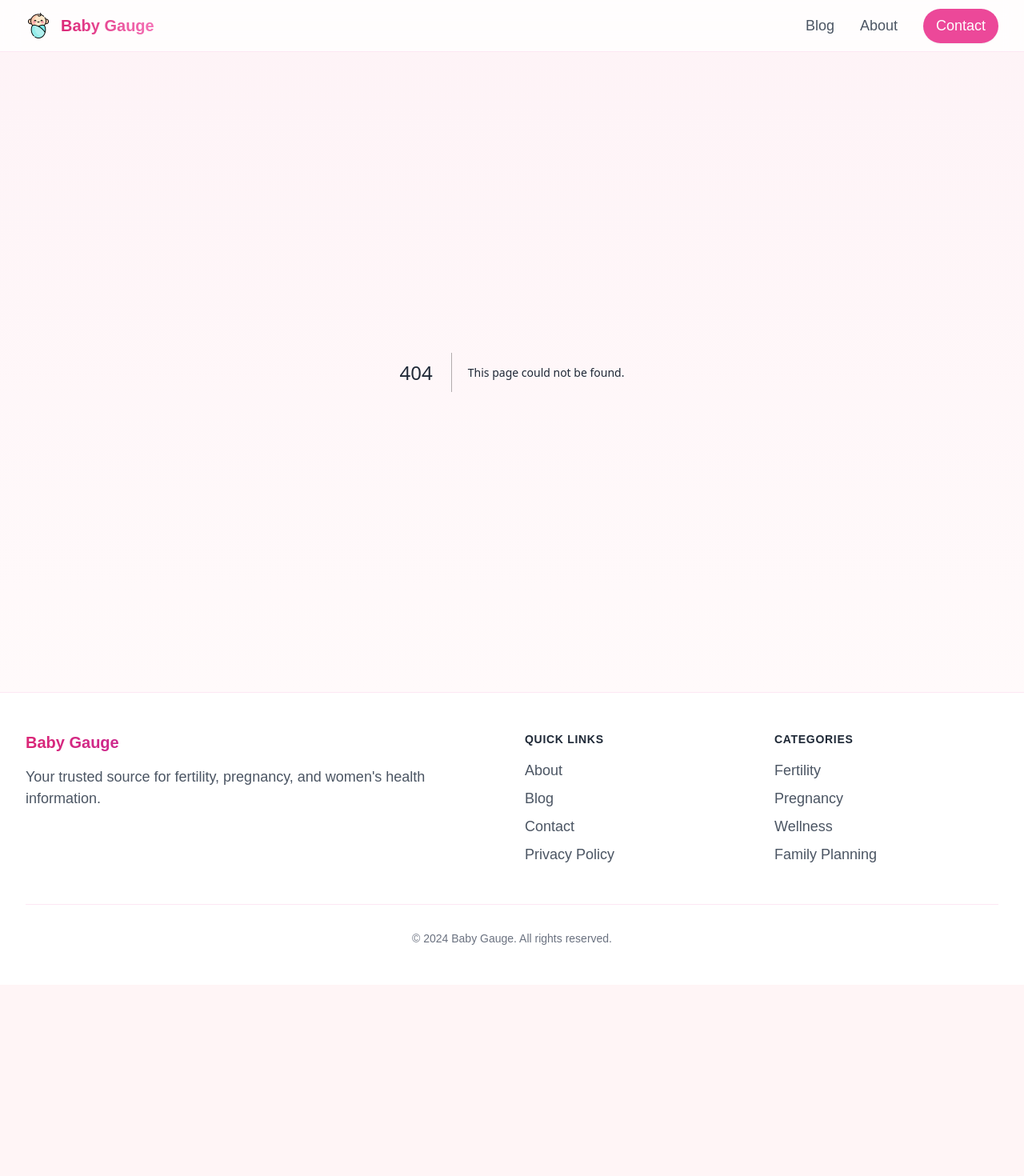
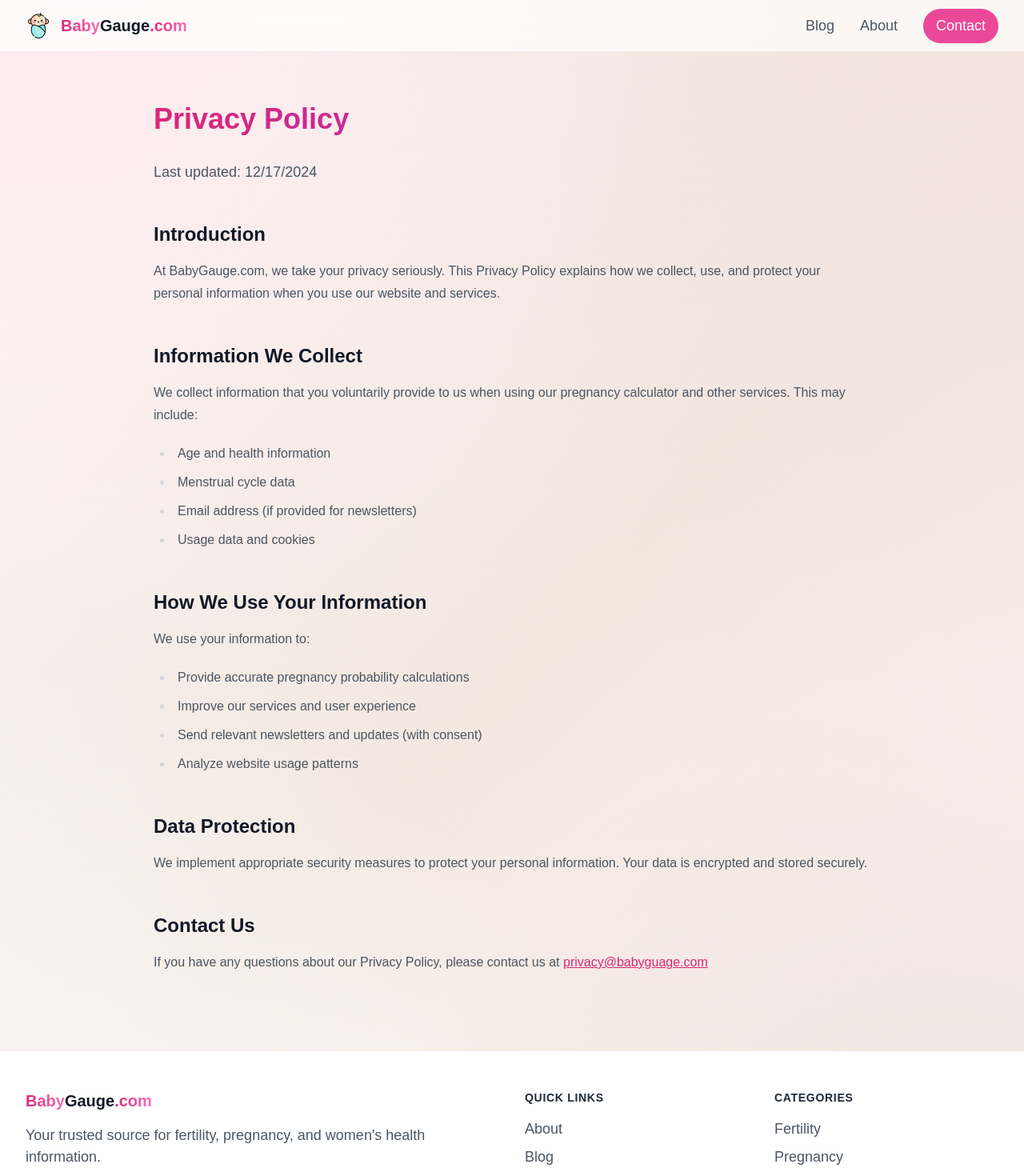
Before and after one commit to BonJenn/babyguage, a Next.js app: page /privacy in a window 1280 px wide. Before the commit this address had no page. Shown: the top 1470 px of the page at 80% size. Before the commit the page ends 1231 px from the top, so only its background shows below. Built offline with nearby package versions, Linux system fonts and the light colour scheme.

Commit message:
Added links to footer, updated calculator with pagination

```diff
--- a/src/app/blog/page.tsx
+++ b/src/app/blog/page.tsx
@@ -123,7 +123,7 @@
         <p className="text-gray-600 mb-6 max-w-2xl mx-auto">
           Subscribe to our newsletter for the latest articles, tips, and insights about fertility and women's health.
         </p>
-        <form className="max-w-md mx-auto flex gap-4">
+        <form className="max-w-md mx-auto flex flex-col sm:flex-row gap-4">
           <input
             type="email"
             placeholder="Enter your email"
--- a/src/app/globals.css
+++ b/src/app/globals.css
@@ -117,9 +117,9 @@
   background: rgba(255, 255, 255, 0.5);
   backdrop-filter: blur(10px);
   border-radius: 1.5rem;
-  padding: 2rem;
+  padding: 3rem;
   box-shadow: 0 4px 6px rgba(0, 0, 0, 0.05);
-  margin-bottom: 2rem;
+  margin-bottom: 3rem;
 }
 
 .question-label {
@@ -137,3 +137,29 @@
 .animate-loading-bar {
   animation: loading 2s infinite ease-in-out;
 }
+
+@keyframes bounce-in {
+  0% {
+    transform: scale(0.3);
+    opacity: 0;
+  }
+  50% {
+    transform: scale(1.1);
+  }
+  70% {
+    transform: scale(0.9);
+  }
+  100% {
+    transform: scale(1);
+    opacity: 1;
+  }
+}
+
+.scale-90 {
+  transform: scale(0.9);
+}
+
+.scale-100 {
+  transform: scale(1);
+  animation: bounce-in 0.5s cubic-bezier(0.68, -0.55, 0.265, 1.55);
+}
--- /dev/null
+++ b/src/app/privacy/page.tsx
@@ -0,0 +1,69 @@
+export default function PrivacyPolicy() {
+  return (
+    <div className="max-w-4xl mx-auto py-16">
+      <h1 className="text-4xl font-bold mb-8 bg-gradient-to-r from-pink-600 to-purple-600
+                     bg-clip-text text-transparent">
+        Privacy Policy
+      </h1>
+
+      <div className="prose prose-pink max-w-none">
+        <p className="text-lg text-gray-600 mb-8">
+          Last updated: {new Date().toLocaleDateString()}
+        </p>
+
+        <section className="mb-8">
+          <h2 className="text-2xl font-semibold text-gray-900 mb-4">Introduction</h2>
+          <p className="text-gray-600">
+            At BabyGauge.com, we take your privacy seriously. This Privacy Policy explains how we collect,
+            use, and protect your personal information when you use our website and services.
+          </p>
+        </section>
+
+        <section className="mb-8">
+          <h2 className="text-2xl font-semibold text-gray-900 mb-4">Information We Collect</h2>
+          <p className="text-gray-600">
+            We collect information that you voluntarily provide to us when using our pregnancy calculator
+            and other services. This may include:
+          </p>
+          <ul className="list-disc pl-6 mt-4 text-gray-600">
+            <li>Age and health information</li>
+            <li>Menstrual cycle data</li>
+            <li>Email address (if provided for newsletters)</li>
+            <li>Usage data and cookies</li>
+          </ul>
+        </section>
+
+        <section className="mb-8">
+          <h2 className="text-2xl font-semibold text-gray-900 mb-4">How We Use Your Information</h2>
+          <p className="text-gray-600">
+            We use your information to:
+          </p>
+          <ul className="list-disc pl-6 mt-4 text-gray-600">
+            <li>Provide accurate pregnancy probability calculations</li>
+            <li>Improve our services and user experience</li>
+            <li>Send relevant newsletters and updates (with consent)</li>
+            <li>Analyze website usage patterns</li>
+          </ul>
+        </section>
+
+        <section className="mb-8">
+          <h2 className="text-2xl font-semibold text-gray-900 mb-4">Data Protection</h2>
+          <p className="text-gray-600">
+            We implement appropriate security measures to protect your personal information.
+            Your data is encrypted and stored securely.
+          </p>
+        </section>
+
+        <section className="mb-8">
+          <h2 className="text-2xl font-semibold text-gray-900 mb-4">Contact Us</h2>
+          <p className="text-gray-600">
+            If you have any questions about our Privacy Policy, please contact us at{' '}
+            <a href="mailto:privacy@babyguage.com" className="text-pink-600 hover:text-pink-700">
+              privacy@babyguage.com
+            </a>
+          </p>
+        </section>
+      </div>
+    </div>
+  );
+}
--- a/src/components/Footer.tsx
+++ b/src/components/Footer.tsx
@@ -1,3 +1,5 @@
+import Link from 'next/link';
+
 export default function Footer() {
   return (
     <footer className="bg-white border-t border-pink-100">
@@ -5,9 +7,10 @@
         <div className="grid grid-cols-1 md:grid-cols-4 gap-8">
           {/* About Section */}
           <div className="md:col-span-2">
-            <h3 className="text-xl font-semibold mb-4 bg-gradient-to-r from-pink-600 to-purple-600
-                         bg-clip-text text-transparent">
-              Baby Gauge
+            <h3 className="text-xl font-semibold mb-4">
+              <span className="bg-gradient-to-r from-pink-600 to-pink-400 bg-clip-text text-transparent">Baby</span>
+              <span className="text-gray-900">Gauge</span>
+              <span className="bg-gradient-to-r from-pink-600 to-pink-400 bg-clip-text text-transparent">.com</span>
             </h3>
             <p className="text-gray-600 mb-4">
               Your trusted source for fertility, pregnancy, and women's health information.
@@ -28,13 +31,26 @@
               Quick Links
             </h4>
             <ul className="space-y-2">
-              {['About', 'Blog', 'Contact', 'Privacy Policy'].map((link) => (
-                <li key={link}>
-                  <a href="#" className="text-gray-600 hover:text-pink-500 transition-colors">
-                    {link}
-                  </a>
-                </li>
-              ))}
+              <li>
+                <Link href="/about" className="text-gray-600 hover:text-pink-500 transition-colors">
+                  About
+                </Link>
+              </li>
+              <li>
+                <Link href="/blog" className="text-gray-600 hover:text-pink-500 transition-colors">
+                  Blog
+                </Link>
+              </li>
+              <li>
+                <Link href="/contact" className="text-gray-600 hover:text-pink-500 transition-colors">
+                  Contact
+                </Link>
+              </li>
+              <li>
+                <Link href="/privacy" className="text-gray-600 hover:text-pink-500 transition-colors">
+                  Privacy Policy
+                </Link>
+              </li>
             </ul>
           </div>
 
@@ -44,13 +60,26 @@
               Categories
             </h4>
             <ul className="space-y-2">
-              {['Fertility', 'Pregnancy', 'Wellness', 'Family Planning'].map((category) => (
-                <li key={category}>
-                  <a href="#" className="text-gray-600 hover:text-pink-500 transition-colors">
-                    {category}
-                  </a>
-                </li>
-              ))}
+              <li>
+                <Link href="/blog/category/fertility" className="text-gray-600 hover:text-pink-500 transition-colors">
+                  Fertility
+                </Link>
+              </li>
+              <li>
+                <Link href="/blog/category/pregnancy" className="text-gray-600 hover:text-pink-500 transition-colors">
+                  Pregnancy
+                </Link>
+              </li>
+              <li>
+                <Link href="/blog/category/wellness" className="text-gray-600 hover:text-pink-500 transition-colors">
+                  Wellness
+                </Link>
+              </li>
+              <li>
+                <Link href="/blog/category/family-planning" className="text-gray-600 hover:text-pink-500 transition-colors">
+                  Family Planning
+                </Link>
+              </li>
             </ul>
           </div>
         </div>
--- a/src/components/Header.tsx
+++ b/src/components/Header.tsx
@@ -21,9 +21,10 @@
                 priority
               />
             </div>
-            <span className="text-xl font-semibold bg-gradient-to-r from-pink-600 to-pink-400
-                           bg-clip-text text-transparent">
-              Baby Gauge
+            <span className="text-xl font-semibold">
+              <span className="bg-gradient-to-r from-pink-600 to-pink-400 bg-clip-text text-transparent">Baby</span>
+              <span className="text-gray-900">Gauge</span>
+              <span className="bg-gradient-to-r from-pink-600 to-pink-400 bg-clip-text text-transparent">.com</span>
             </span>
           </Link>
 
--- a/src/components/HomeContent.tsx
+++ b/src/components/HomeContent.tsx
@@ -46,7 +46,7 @@
         <div className="max-w-7xl mx-auto px-4 sm:px-6 lg:px-8 relative z-10">
           <div className="max-w-3xl">
             <h1 className="text-6xl font-bold mb-6 bg-gradient-to-r from-pink-600 to-purple-600
-                         bg-clip-text text-transparent">
+                         bg-clip-text text-transparent px-4 sm:px-0">
               Your Journey to Parenthood Starts Here
             </h1>
             <p className="text-xl text-gray-700 mb-8">
--- a/src/components/PregnancyCalculator.tsx
+++ b/src/components/PregnancyCalculator.tsx
@@ -40,14 +40,31 @@
   focus:outline-none focus:ring-4 focus:ring-pink-100
   transition-all duration-200
   backdrop-blur-sm
+  [&::-webkit-calendar-picker-indicator]:opacity-100
+  [&::-webkit-calendar-picker-indicator]:text-pink-600
+  [&::-webkit-calendar-picker-indicator]:bg-pink-600
+  dark:text-pink-600
+  appearance-none
+  mobile:text-pink-600
+  mt-6
+`;
+
+const dateInputClasses = `
+  ${inputClasses}
+  text-pink-600 !important
+  opacity-100 !important
+  color-scheme-light !important
+  [&::-webkit-calendar-picker-indicator]:filter-none
+  [&::-webkit-calendar-picker-indicator]:opacity-100
+  [&::-webkit-calendar-picker-indicator]:text-pink-600
 `;
 
 const labelClasses = `
-  block
-  text-lg font-medium
+  block mb-8
+  text-2xl font-bold
   bg-gradient-to-r from-pink-600 to-purple-600
   bg-clip-text text-transparent
-  mb-2
+  [&>*]:mt-6
 `;
 
 const buttonClasses = "w-full bg-gradient-to-r from-pink-500 to-purple-500 hover:from-pink-600 hover:to-purple-600 text-white px-6 py-4 rounded-xl text-xl font-medium transition duration-300 shadow-lg hover:shadow-xl";
@@ -59,6 +76,41 @@
     <div className="h-full bg-gradient-to-r from-pink-500 to-purple-500 animate-loading-bar"></div>
   </div>
 );
+
+const ProgressIndicator = ({ currentStep }: { currentStep: number }) => {
+  const totalSteps = 10;
+  const progress = ((currentStep - 1) / (totalSteps - 1)) * 100;
+
+  return (
+    <div className="mb-20">
+      {/* Progress Bar */}
+      <div className="relative h-2 bg-pink-100 rounded-full overflow-hidden">
+        <div
+          className="absolute h-full bg-gradient-to-r from-pink-500 to-purple-500 transition-all duration-500 ease-out"
+          style={{ width: `${progress}%` }}
+        />
+      </div>
+
+      {/* Step Indicators */}
+      <div className="relative mt-4">
+        <div className="absolute top-0 left-0 right-0 flex justify-between">
+          {Array.from({ length: totalSteps }).map((_, index) => (
+            <div
+              key={index}
+              className={`w-6 h-6 rounded-full flex items-center justify-center text-xs
+                       transition-all duration-300 transform
+                       ${index + 1 <= currentStep
+                         ? 'bg-gradient-to-r from-pink-500 to-purple-500 text-white scale-100'
+                         : 'bg-pink-100 text-pink-400 scale-90'}`}
+            >
+              {index + 1}
+            </div>
+          ))}
+        </div>
+      </div>
+    </div>
+  );
+};
 
 export default function PregnancyCalculator() {
   const [step, setStep] = useState(1);
@@ -189,7 +241,7 @@
                   When did your last period start?
                   <input
                     type="date"
-                    className={inputClasses}
+                    className={dateInputClasses}
                     value={formData.periodStart}
                     onChange={(e) => setFormData({ ...formData, periodStart: e.target.value })}
                   />
@@ -214,7 +266,7 @@
                     When did your last period end?
                     <input
                       type="date"
-                      className={inputClasses}
+                      className={dateInputClasses}
                       value={formData.periodEnd}
                       onChange={(e) => setFormData({ ...formData, periodEnd: e.target.value })}
                     />
@@ -240,7 +292,7 @@
               When did intercourse occur?
               <input
                 type="date"
-                className={inputClasses}
+                className={dateInputClasses}
                 value={formData.sexDate}
                 onChange={(e) => setFormData({ ...formData, sexDate: e.target.value })}
               />
@@ -488,11 +540,9 @@
   };
 
   return (
-    <div className="max-w-2xl mx-auto p-8 bg-gradient-to-br from-pink-50/90 via-white/80 to-purple-50/90 backdrop-blur-md rounded-2xl shadow-2xl border border-pink-100">
-      <h1 className="text-4xl font-bold mb-8 bg-gradient-to-r from-pink-600 to-purple-600 bg-clip-text text-transparent tracking-tight">
-        Pregnancy Probability Calculator
-      </h1>
+    <div className="max-w-2xl mx-auto p-12 bg-gradient-to-br from-pink-50/90 via-white/80 to-purple-50/90 backdrop-blur-md rounded-2xl shadow-2xl border border-pink-100 mb-20">
       {loading && <LoadingBar />}
+      <ProgressIndicator currentStep={step} />
       {!result ? (
         renderQuestion()
       ) : (
```
